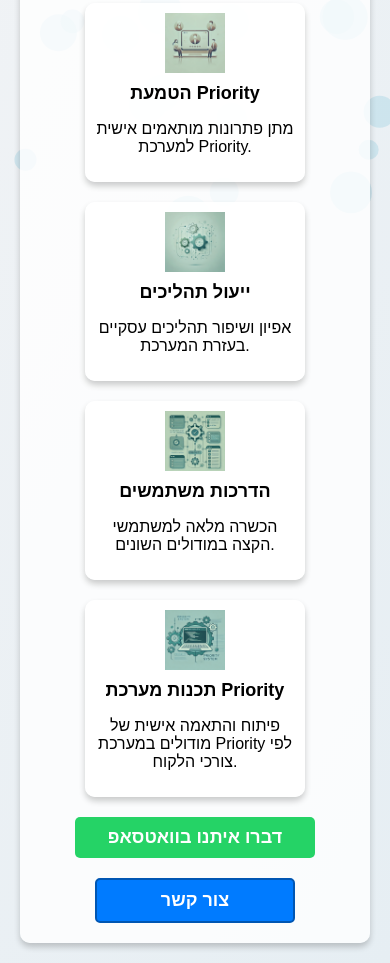
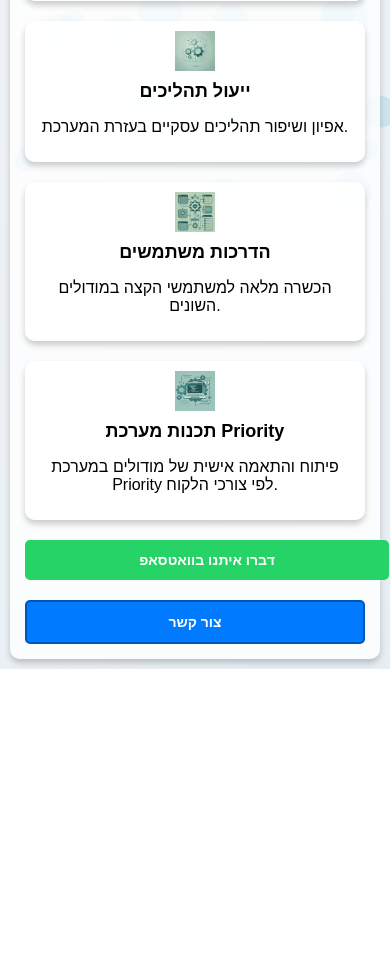
Before and after one commit to Aviy14m/noga-tech, a plain HTML site: page index.html in a window 390 px wide. Shown: the part 618-1581 px from the top of the page. After the commit the page ends 1287 px from the top, so only its background shows below. Drawn offline with Linux system fonts and the light colour scheme.

Commit message:
Update index.html

```diff
--- a/index.html
+++ b/index.html
@@ -168,6 +168,54 @@
             background-color: #0056b3; /* כחול כהה */
         }
 
+        /* Media Queries for Responsiveness */
+        @media (max-width: 768px) {
+            .content {
+                margin: 10px;
+                padding: 15px;
+            }
+
+            .whatsapp-link, .contact-button {
+                width: 100%; /* מתאימים לגודל המסך */
+                font-size: 16px;
+                padding: 12px;
+            }
+
+            .service {
+                width: 45%;
+            }
+
+            .service img {
+                width: 50px;
+                height: 50px;
+            }
+
+            header img {
+                max-width: 200px;
+            }
+        }
+
+        @media (max-width: 480px) {
+            .whatsapp-link, .contact-button {
+                width: 100%;
+                font-size: 14px;
+                padding: 12px;
+            }
+
+            .service {
+                width: 100%; /* כל שירות בתורו */
+            }
+
+            .service img {
+                width: 40px;
+                height: 40px;
+            }
+
+            header img {
+                max-width: 150px;
+            }
+        }
+
     </style>
 </head>
 <body>
```
